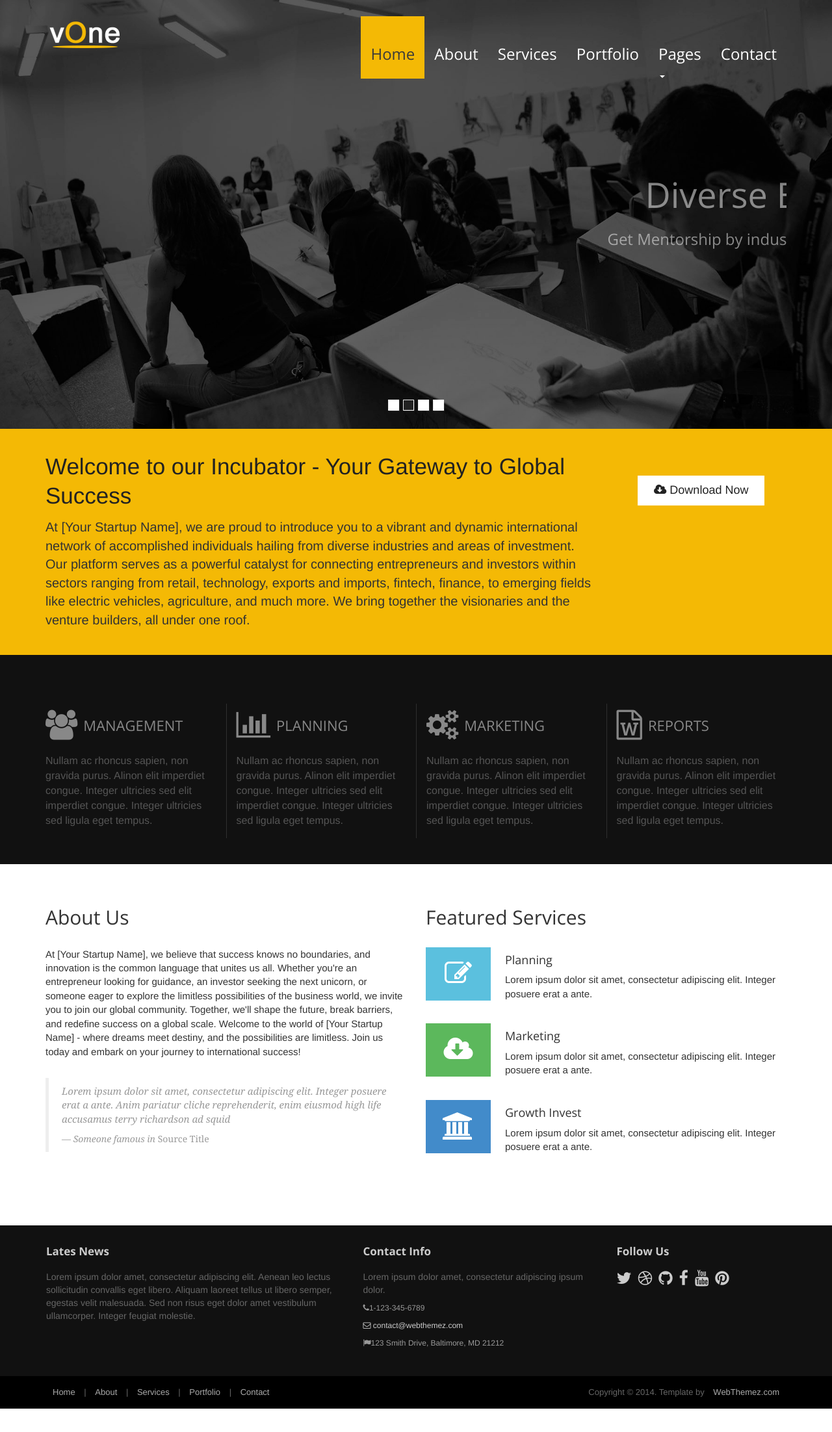
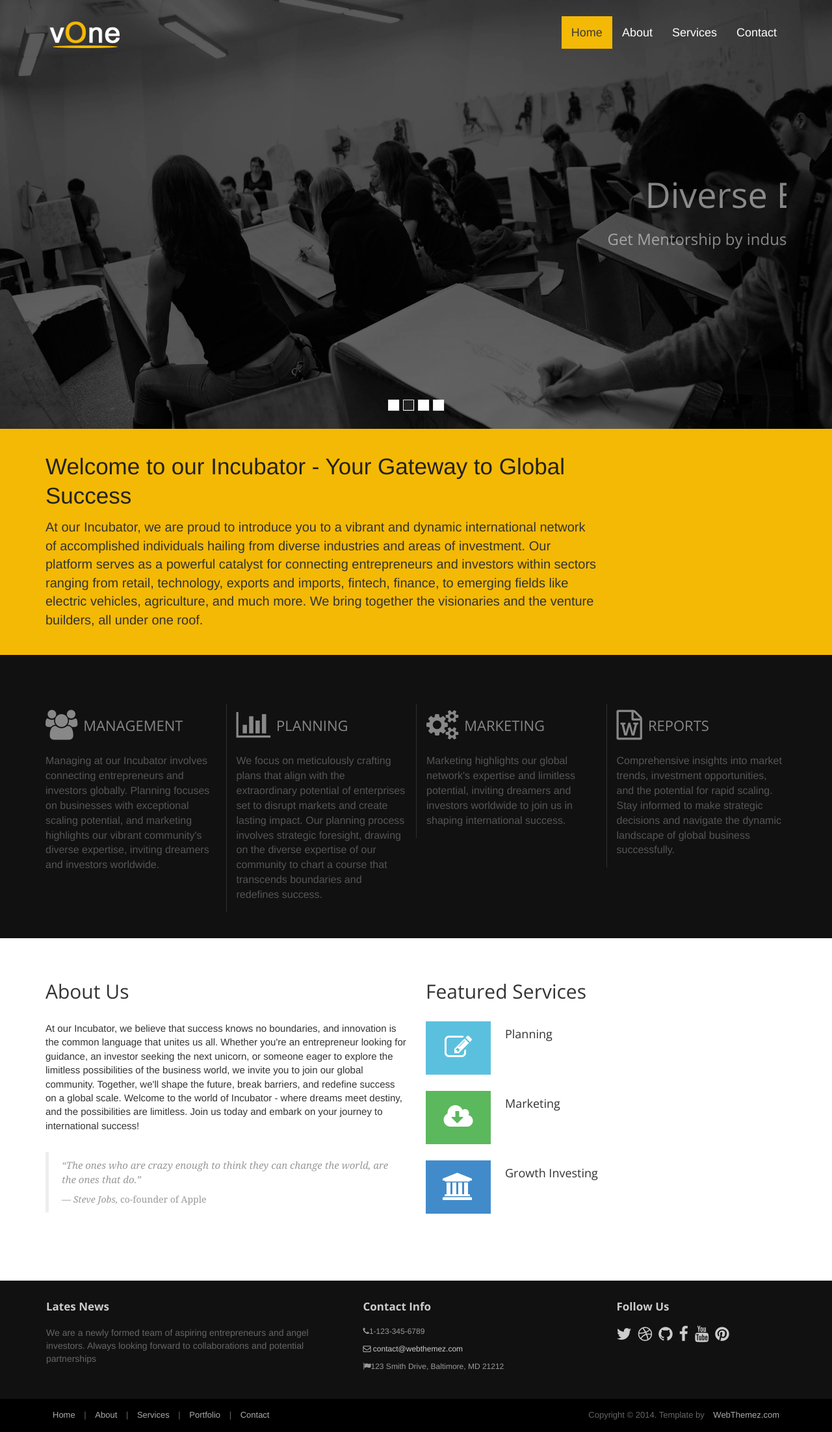
Before and after one commit to AyushmanMalla/test_website, a plain HTML site: page vone-free-business-html5-responsive-website/index.html in a window 1280 px wide. Shown: the whole page at 65% size. Before the commit the page ends 2168 px from the top, so only its background shows below. Drawn offline with nearby package versions, Linux system fonts and the light colour scheme.

Commit message:
Add files via upload

```diff
--- a/vone-free-business-html5-responsive-website/index.html
+++ b/vone-free-business-html5-responsive-website/index.html
@@ -3,7 +3,7 @@
 <head>
 <meta charset="utf-8">
 <meta name="viewport"    content="width=device-width, initial-scale=1.0">
-<meta name="description" content="vOne - Free Business HTML5 Responsive Website">
+<meta name="description" content="Start-up Incubator">
 <meta name="author" content="webThemez.com">
 <title>Start-up Incubator</title>
 <link rel="favicon" href="assets/images/favicon.png">
@@ -30,19 +30,10 @@
       <a class="navbar-brand" href="index.html"><img src="assets/images/logo.png" alt="vOne HTML5 template"></a> </div>
     <div class="navbar-collapse collapse">
       <ul class="nav navbar-nav pull-right">
-        <li class="active"><a href="#"><h3>Home</h3></a></li>
-        <li><a href="about.html"><h3>About</h3></a></li>
-        <li><a href="services.html"><h3>Services</h3></a></li>
-        <li><a href="portfolio.html"><h3>Portfolio</h3></a></li>
-        <li class="dropdown"> <a href="#" class="dropdown-toggle" data-toggle="dropdown"><h3>Pages</h3> <b class="caret"></b></a>
-          <ul class="dropdown-menu">
-            <li><a href="sidebar-right.html">Right Sidebar</a></li>
-            <li><a href="#">Dummy Link1</a></li>
-            <li><a href="#">Dummy Link2</a></li>
-            <li><a href="#">Dummy Link3</a></li>
-          </ul>
-        </li>
-        <li><a href="contact.html"><h3>Contact</h3></a></li>
+        <li class="active"><a href="#">Home</a></li>
+        <li><a href="about.html">About</a></li>
+        <li><a href="services.html">Services</a></li>
+        <li><a href="contact.html">Contact</a></li>
       </ul>
     </div>
     <!--/.nav-collapse -->
@@ -93,11 +84,8 @@
 <div class="row">
                 <div class="col-md-9">
                     <span>Welcome to our Incubator - Your Gateway to Global Success</span>
-                    <p>At [Your Startup Name], we are proud to introduce you to a vibrant and dynamic international network of accomplished individuals hailing from diverse industries and areas of investment. Our platform serves as a powerful catalyst for connecting entrepreneurs and investors within sectors ranging from retail, technology, exports and imports, fintech, finance, to emerging fields like electric vehicles, agriculture, and much more. We bring together the visionaries and the venture builders, all under one roof.
+                    <p>At our Incubator, we are proud to introduce you to a vibrant and dynamic international network of accomplished individuals hailing from diverse industries and areas of investment. Our platform serves as a powerful catalyst for connecting entrepreneurs and investors within sectors ranging from retail, technology, exports and imports, fintech, finance, to emerging fields like electric vehicles, agriculture, and much more. We bring together the visionaries and the venture builders, all under one roof.
                     </p>
-                </div>
-                <div class="col-md-3 btn-download">
-                    <a href="#" class="btn-u btn-u-lg"><i class="fa fa-cloud-download"></i> Download Now</a>
                 </div>
             </div>
             </div>
@@ -113,7 +101,7 @@
           <h4><i class="fa fa-users fa-2x circle"></i>MANAGEMENT</h4>
         </div>
         <div class="h-body">
-          <p>Nullam ac rhoncus sapien, non gravida purus. Alinon elit imperdiet congue. Integer ultricies sed elit imperdiet congue. Integer ultricies sed ligula eget tempus.</p>
+          <p>Managing at our Incubator involves connecting entrepreneurs and investors globally. Planning focuses on businesses with exceptional scaling potential, and marketing highlights our vibrant community's diverse expertise, inviting dreamers and investors worldwide.</p>
         </div>
       </div>
       <div class="col-md-3 col-sm-6 highlight">
@@ -121,7 +109,7 @@
           <h4><i class="fa fa-bar-chart-o fa-2x circle"></i>PLANNING</h4>
         </div>
         <div class="h-body">
-          <p>Nullam ac rhoncus sapien, non gravida purus. Alinon elit imperdiet congue. Integer ultricies sed elit imperdiet congue. Integer ultricies sed ligula eget tempus.</p>
+          <p>We focus on meticulously crafting plans that align with the extraordinary potential of enterprises set to disrupt markets and create lasting impact. Our planning process involves strategic foresight, drawing on the diverse expertise of our community to chart a course that transcends boundaries and redefines success.</p>
         </div>
       </div>
       <div class="col-md-3 col-sm-6 highlight">
@@ -129,7 +117,7 @@
           <h4><i class="fa fa-gears fa-2x circle"></i>MARKETING</h4>
         </div>
         <div class="h-body">
-          <p>Nullam ac rhoncus sapien, non gravida purus. Alinon elit imperdiet congue. Integer ultricies sed elit imperdiet congue. Integer ultricies sed ligula eget tempus.</p>
+          <p>Marketing highlights our global network's expertise and limitless potential, inviting dreamers and investors worldwide to join us in shaping international success.</p>
         </div>
       </div>
       <div class="col-md-3 col-sm-6 highlight">
@@ -137,7 +125,7 @@
           <h4><i class="fa fa-file-word-o fa-2x circle"></i>REPORTS</h4>
         </div>
         <div class="h-body">
-          <p>Nullam ac rhoncus sapien, non gravida purus. Alinon elit imperdiet congue. Integer ultricies sed elit imperdiet congue. Integer ultricies sed ligula eget tempus.</p>
+          <p>Comprehensive insights into market trends, investment opportunities, and the potential for rapid scaling. Stay informed to make strategic decisions and navigate the dynamic landscape of global business successfully.</p>
         </div>
       </div>
     </div>
@@ -154,14 +142,14 @@
             <h2>About Us</h2>
             <br/>
           </div>
-              <p>At [Your Startup Name], we believe that success knows no boundaries, and innovation is the common language that unites us all. Whether you're an entrepreneur looking for guidance, an investor seeking the next unicorn, or someone eager to explore the limitless possibilities of the business world, we invite you to join our global community.
+              <p>At our Incubator, we believe that success knows no boundaries, and innovation is the common language that unites us all. Whether you're an entrepreneur looking for guidance, an investor seeking the next unicorn, or someone eager to explore the limitless possibilities of the business world, we invite you to join our global community.
 
-                Together, we'll shape the future, break barriers, and redefine success on a global scale. Welcome to the world of [Your Startup Name] - where dreams meet destiny, and the possibilities are limitless.
+                Together, we'll shape the future, break barriers, and redefine success on a global scale. Welcome to the world of Incubator - where dreams meet destiny, and the possibilities are limitless.
 
                 Join us today and embark on your journey to international success!</p>
               <blockquote class="blockquote-1">
-                <p>Lorem ipsum dolor sit amet, consectetur adipiscing elit. Integer posuere erat a ante. Anim pariatur cliche reprehenderit, enim eiusmod high life accusamus terry richardson ad squid</p>
-                <small>Someone famous in <cite title="Source Title">Source Title</cite></small> </blockquote>
+                <p>“The ones who are crazy enough to think they can change the world, are the ones that do.”</p>
+                <small>Steve Jobs, <cite title="Source Title">co-founder of Apple</cite></small> </blockquote>
         </div>
         <div class="col-md-6">
             <div class="blockquote-box blockquote-info clearfix">
@@ -174,10 +162,6 @@
                 </div>
                 <h4>
                     Planning</h4>
-                <p>
-                    Lorem ipsum dolor sit amet, consectetur adipiscing elit. Integer posuere erat a
-                    ante.
-                </p>
             </div>
             <div class="blockquote-box blockquote-success clearfix">
                 <div class="square pull-left">
@@ -185,21 +169,13 @@
                 </div>
                 <h4>
                     Marketing</h4>
-                <p>
-                    Lorem ipsum dolor sit amet, consectetur adipiscing elit. Integer posuere erat a
-                    ante.
-                </p>
             </div>
             <div class="blockquote-box blockquote-primary clearfix">
                 <div class="square pull-left">
                     <i class="fa fa-university fa-3x circle"></i>
                 </div>
                 <h4>
-                    Growth Invest</h4>
-                <p>
-                    Lorem ipsum dolor sit amet, consectetur adipiscing elit. Integer posuere erat a
-                    ante.
-                </p>
+                    Growth Investing</h4>
             </div>
         </div>
     </div>
@@ -212,7 +188,7 @@
         <div class="col-md-5 panel">
           <h3 class="panel-title">Lates News</h3>
           <div class="panel-body">
-            <p>Lorem ipsum dolor amet, consectetur adipiscing elit. Aenean leo lectus sollicitudin convallis eget libero. Aliquam laoreet tellus ut libero semper, egestas velit malesuada. Sed non risus eget dolor amet vestibulum ullamcorper. Integer feugiat molestie.</p>
+            <p>We are a newly formed team of aspiring entrepreneurs and angel investors. Always looking forward to collaborations and potential partnerships</p>
           </div>
         </div>
         <div class="col-md-4 panel contact">
@@ -220,7 +196,7 @@
           Contact Info
           </h4>
           <div class="panel-body">
-            <p>Lorem ipsum dolor amet, consectetur adipiscing ipsum dolor.</p>
+
             <ul>
               <li><i class="fa fa-phone"></i>1-123-345-6789</li>
               <li><a href="#"><i class="fa fa-envelope-o"></i> contact@webthemez.com</a></li>
```
Also changed, not shown: vone-free-business-html5-responsive-website/about.html (+23 -22 lines), vone-free-business-html5-responsive-website/contact.html (+7 -16 lines), vone-free-business-html5-responsive-website/services.html (+6 -41 lines).
